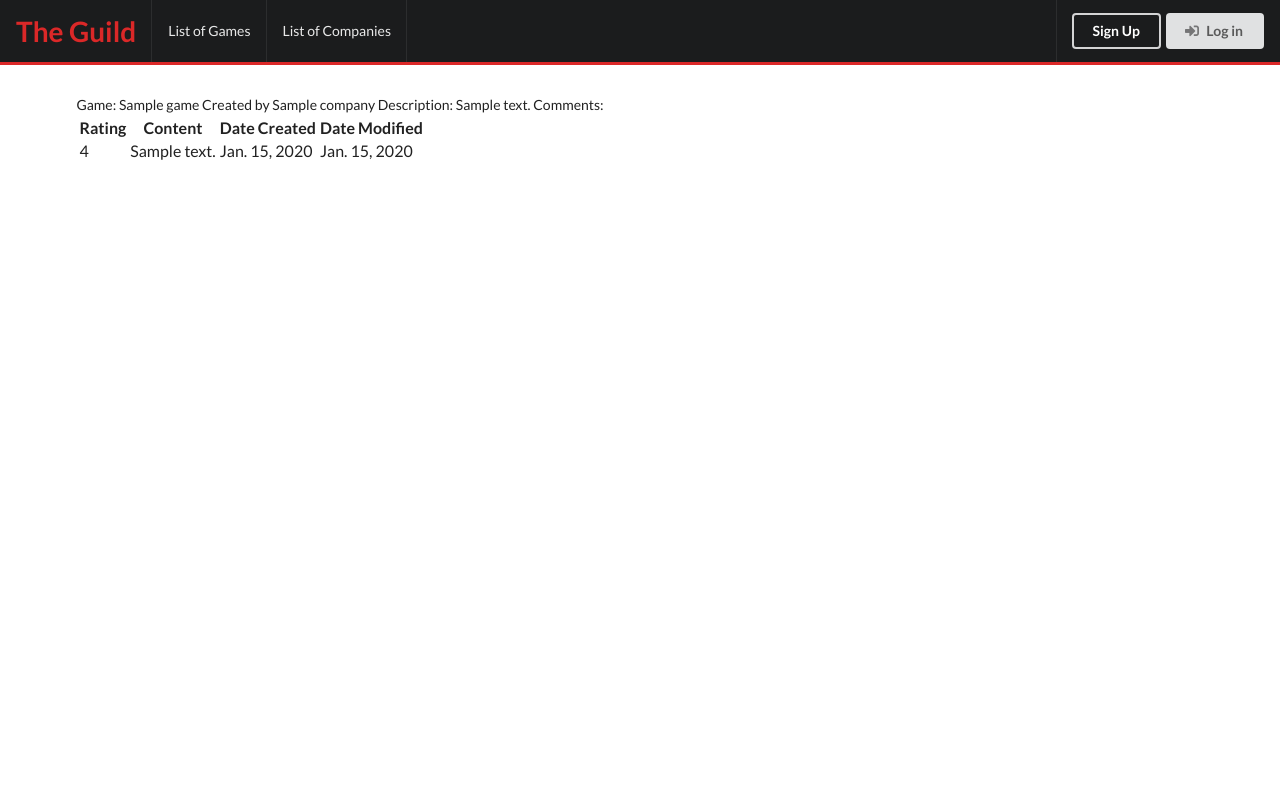
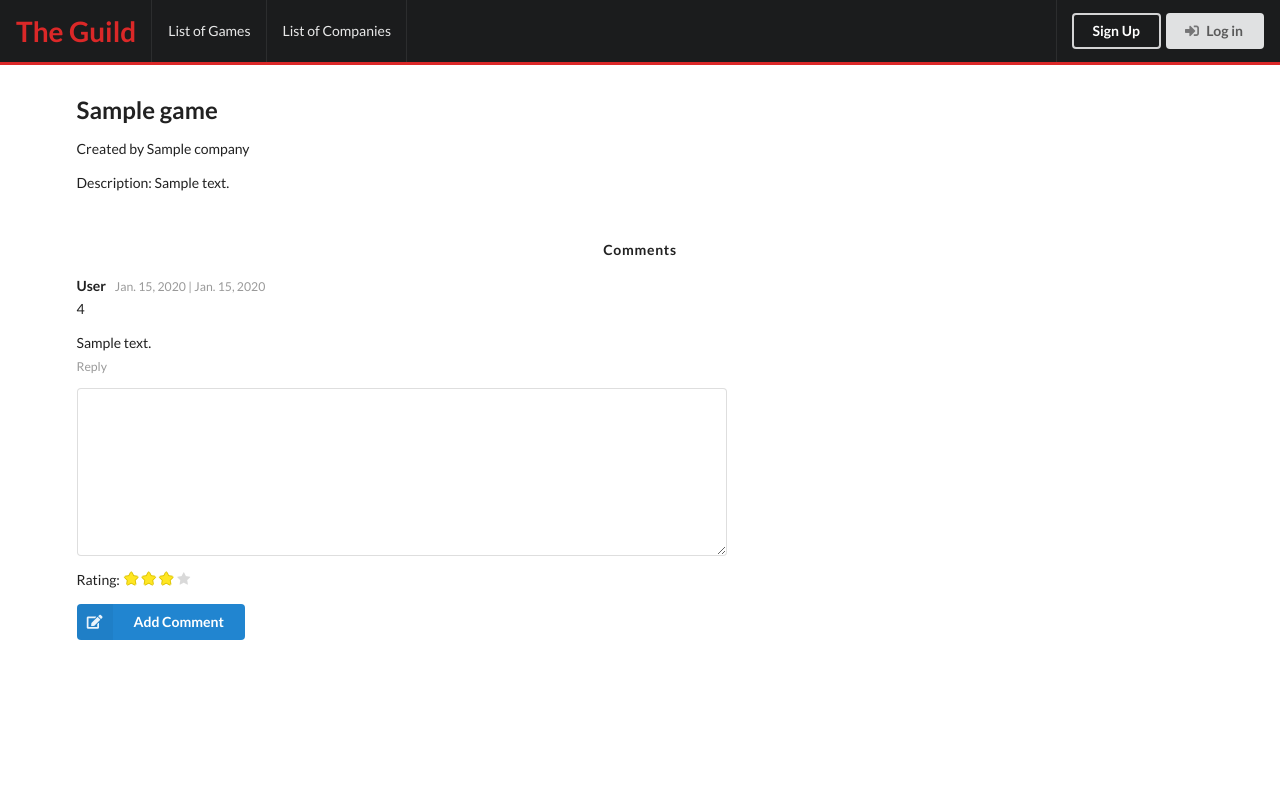
Before and after one commit to amavelino/game_db_165, a Django app: page /main/games/1/ in a window 1280 px wide. Run offline with Django 3.2, Linux system fonts and the light colour scheme; tables that the repository leaves empty hold one stand-in row (values such as "Sample post").

Commit message:
Formatted Show Game Details Page.

```diff
--- a/gamedb/static/gamedb/script.js
+++ b/gamedb/static/gamedb/script.js
@@ -73,6 +73,8 @@ $(document).ready(function () {
       },
     });
 
+  $('.ui.rating')
+    .rating();
   $('.ui.icon.button').click(function () {
     document.location.href = $(this).attr("data-url");
   });
--- a/gamedb/templates/show-company.html
+++ b/gamedb/templates/show-company.html
@@ -26,8 +26,3 @@
 	</tbody>
 </table>
 {% endblock %}
-
-
-<tr>
-
-</tr>
--- a/gamedb/templates/show-game-info.html
+++ b/gamedb/templates/show-game-info.html
@@ -1,31 +1,47 @@
 {% extends 'base.html' %}
 
 {% block content %}
-	Game: {{ game.title }}
+<h2>
+	{{ game.title }}
+</h2>
+<p>
 	Created by {{ game.made_by }}
+</p>
+<p>
 	Description:
 	{{ game.description }}
+</p>
+<h5 class="ui horizontal divider header" style="margin-top:50px">Comments </h5>
 
-	Comments:
-	<table>
-		<thead>
-			<tr>
-				<th>Rating</th>
-				<th>Content</th>
-				<th>Date Created</th>
-				<th>Date Modified</th>
-			</tr>
-		</thead>
+<div class="ui comments">
+	{% for item in comments %}
+	<div class="comment">
 
-		<tbody>
-			{% for item in comments %}
-			<tr>
-				<td>{{ item.rating }}</td>
-				<td>{{ item.content }}</td>
-				<td>{{ item.date_created }}</td>
-				<td>{{ item.date_last_edited }}</td>
-			</tr>
-			{% endfor %}
-		</tbody>
-	</table>
+		<div class="content">
+			<a class="author">User</a>
+			<div class="metadata">
+				<div class="date">{{ item.date_created }} | {{ item.date_last_edited }}</div>
+			</div>
+			<div class="text">
+				<p>{{ item.rating }}</p>
+				<p>{{ item.content }}</p>
+			</div>
+			<div class="actions">
+				<a class="reply">Reply</a>
+			</div>
+		</div>
+	</div>
+	{% endfor %}
+	<form class="ui reply form">
+		<div class="field">
+			<textarea></textarea>
+		</div>
+		<div class="field">
+			Rating: <div class="ui star rating" data-rating="3"></div>
+		</div>
+		<div class="ui primary submit labeled icon button">
+			<i class="icon edit"></i> Add Comment
+		</div>
+	</form>
+</div>
 {% endblock %}
--- a/gamedb/templates/signup.html
+++ b/gamedb/templates/signup.html
@@ -1,7 +1,6 @@
 {% extends 'base.html' %}
 
 {% block content %}
-
 <h2>
 	Sign Up
 </h2>
@@ -30,8 +29,8 @@
 					</div>
 				</div>
 				<p>
-						Already Have an Account? Log In <a href="{% url 'login' %}">Here</a>
-					</p>
+					Already Have an Account? Log In <a href="{% url 'login' %}">Here</a>
+				</p>
 				<div class="ui error message"></div>
 
 				<button class="right floated ui green button" type="submit">Sign Up</button>
```
Also changed, not shown: gamedb/templates/add-company.html (renamed from gamedb/templates/show-games.html, +32 -36 lines), gamedb/templates/add-game.html (renamed from gamedb/templates/edit-game.html, +7 -7 lines), gamedb/static/gamedb/user.png (added). Lines whose indentation alone changed are shown as unchanged.
